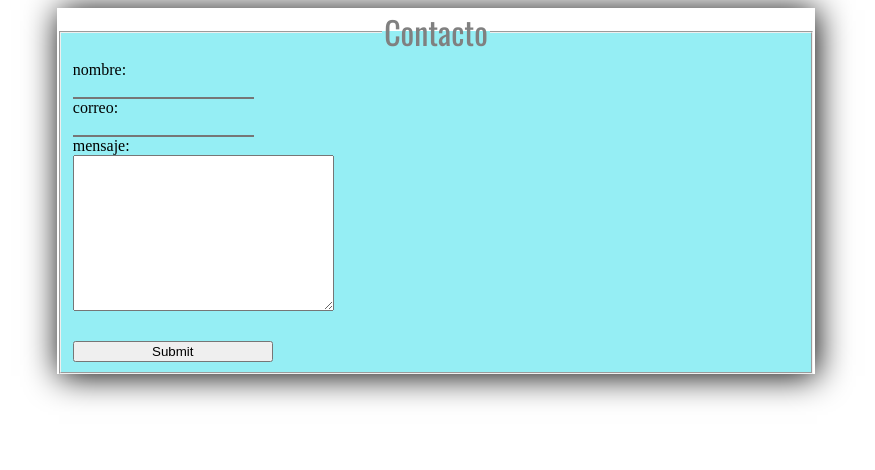
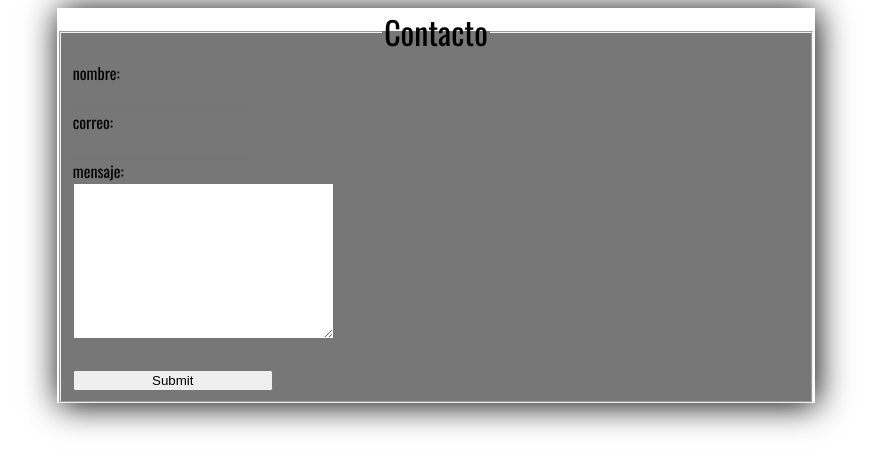
Before and after one commit to o0DanielaLozano0o/Regitfadp, a plain HTML site: page index.html in a window 1280 px wide. Shown: the whole page, without its empty margins (204-1079 px from the left). Drawn offline with nearby package versions, Linux system fonts and the light colour scheme.

Commit message:
modificacion color

```diff
--- a/css/style.css
+++ b/css/style.css
@@ -1,8 +1,7 @@
 body{
-	background: url("../img/fondo.jpg");
-	background-size: cover;
 	position: relative;
 	background-attachment:  fixed;
+	font-family: 'Oswald', sans-serif;
 
 }
 form{
@@ -12,13 +11,13 @@ form{
 
 }
 form fieldset{
-	background-color:#95EEF4;
+	background-color:#777777;
 
 }
 form fieldset legend{
 	text-align: center;
 	font-family: 'Oswald', sans-serif;
-	color: grey;
+	color: #000000;
 	font-size: 2em;
 
 }
@@ -38,6 +37,7 @@ form input[type="email"]{
 }
 form input[type="email"]:hover{
 	background: #ECB2FA;
+
 
 }
 form input[type="text"]{
```
